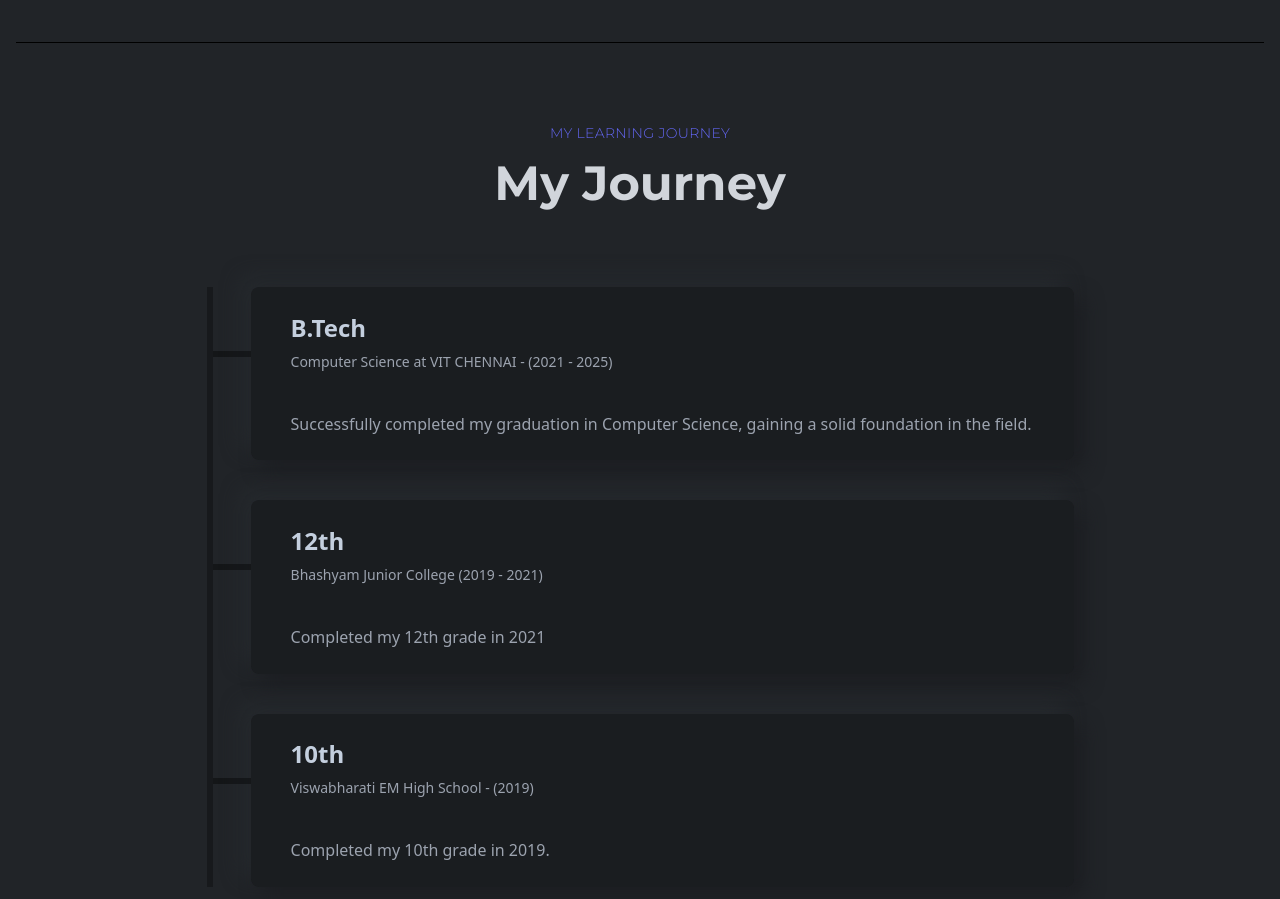
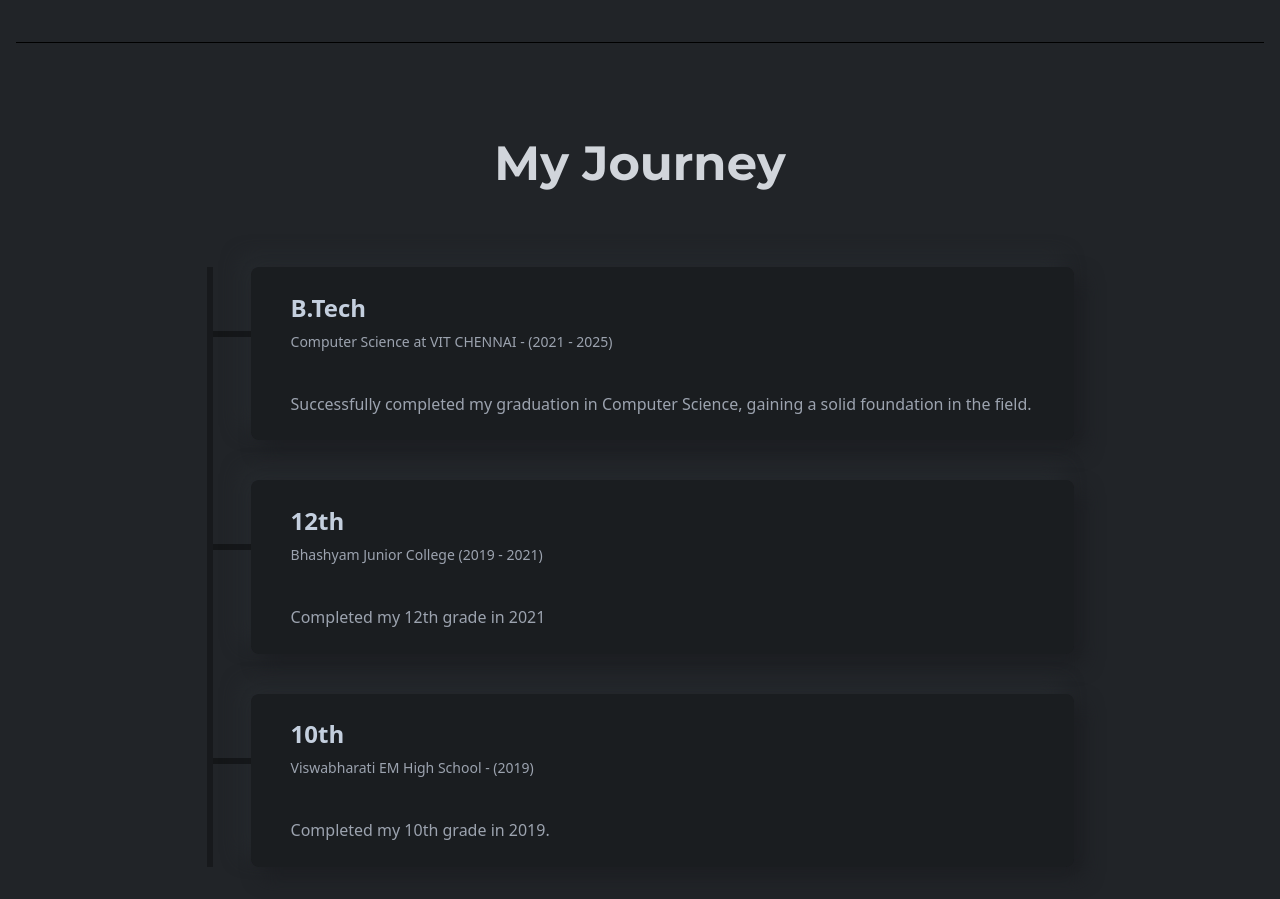
Before and after one commit to Snithesh2436/Portfolio-using-React-JS-and-Tailwind-, a React (Vite) app in the folder Snithesh_Portfolio_main/: page / in a window 1280 px wide. Shown: the part 2040-2939 px from the top of the page. Built offline with nearby package versions, Linux system fonts and the light colour scheme.

Commit message:
first changes

```diff
--- a/Snithesh_Portfolio_main/src/components/journey/Journey.jsx
+++ b/Snithesh_Portfolio_main/src/components/journey/Journey.jsx
@@ -9,7 +9,7 @@ const Journey = () => {
       className="w-full py-20 border-b-[1px] border-b-black"
     >
       <div className="flex justify-center items-center text-center">
-        <Title title="My Learning Journey" des="My Journey" />
+        <Title des="My Journey" />
       </div>
 
       <Education />
```
